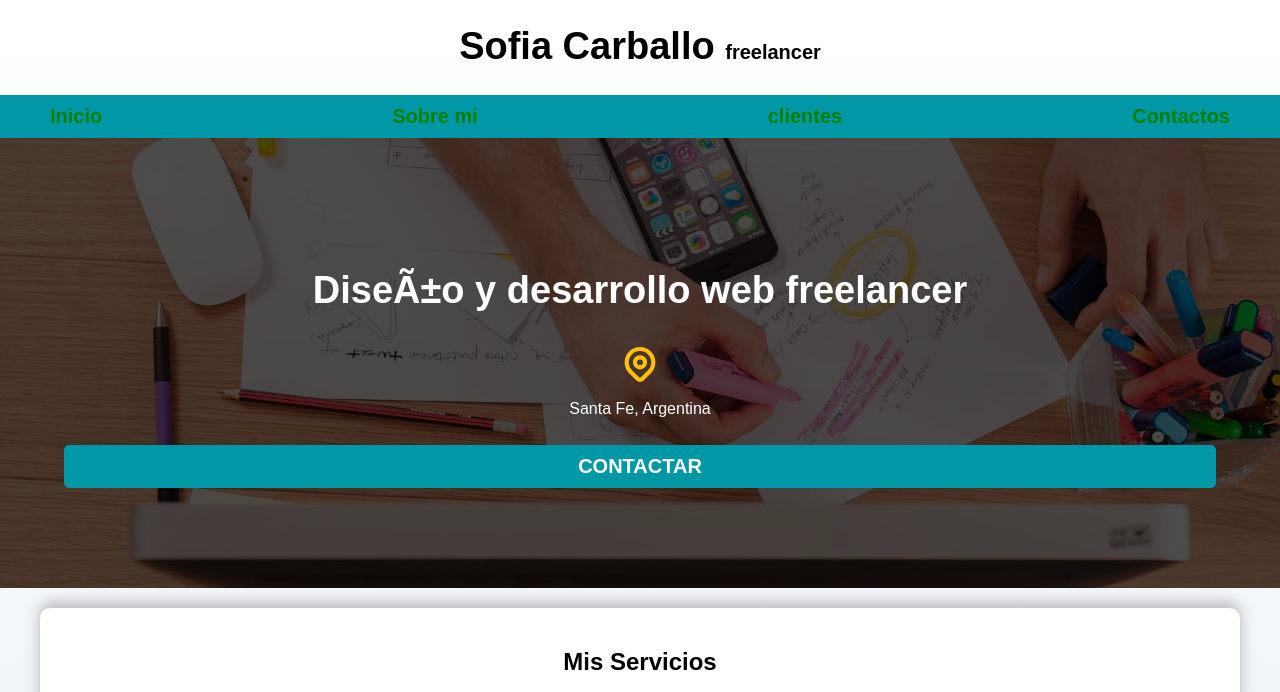
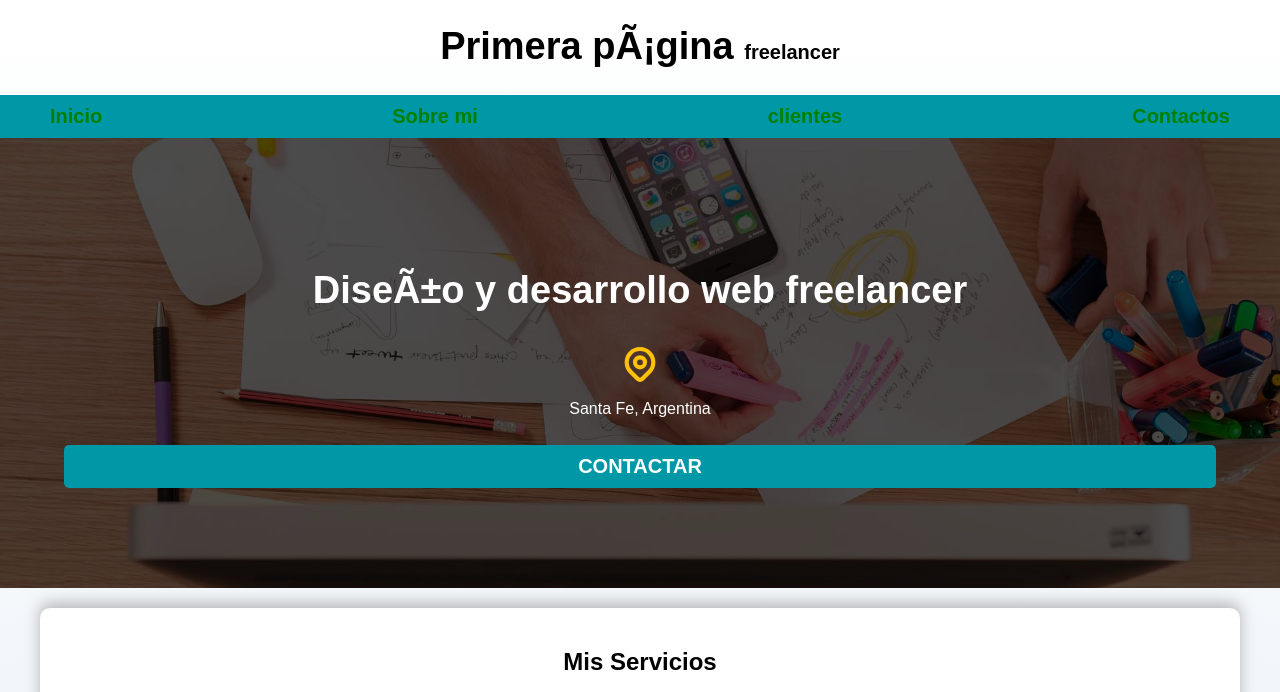
Before and after one commit to sofiacarballo10/primerproyecto, a plain HTML site: page index.html in a window 1280 px wide. Shown: the top 692 px of the page. Drawn offline with nearby package versions, Linux system fonts and the light colour scheme; a web font is replaced by a local one.

Commit message:
ahora el index cambio el nombre

```diff
--- a/index.html
+++ b/index.html
@@ -16,7 +16,7 @@
 <body>
 
 	<header>
-		<h1 class="titulo">Sofia Carballo <span> freelancer </span></h1>
+		<h1 class="titulo">Primera página <span> freelancer </span></h1>
 	</header>
 	<div class="nav-bg">
 	<nav class="navegacion-principal contenedor">
```
